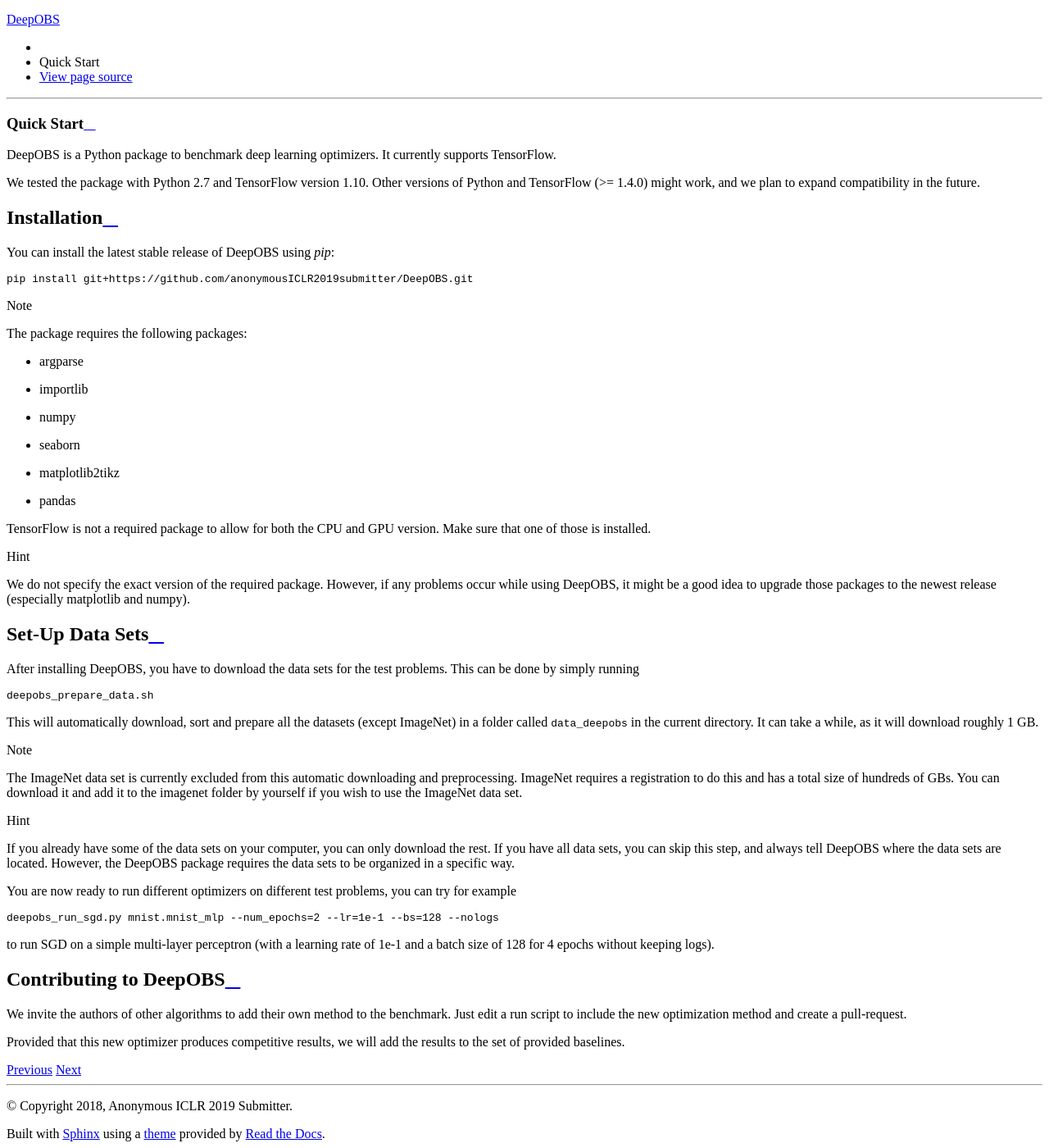
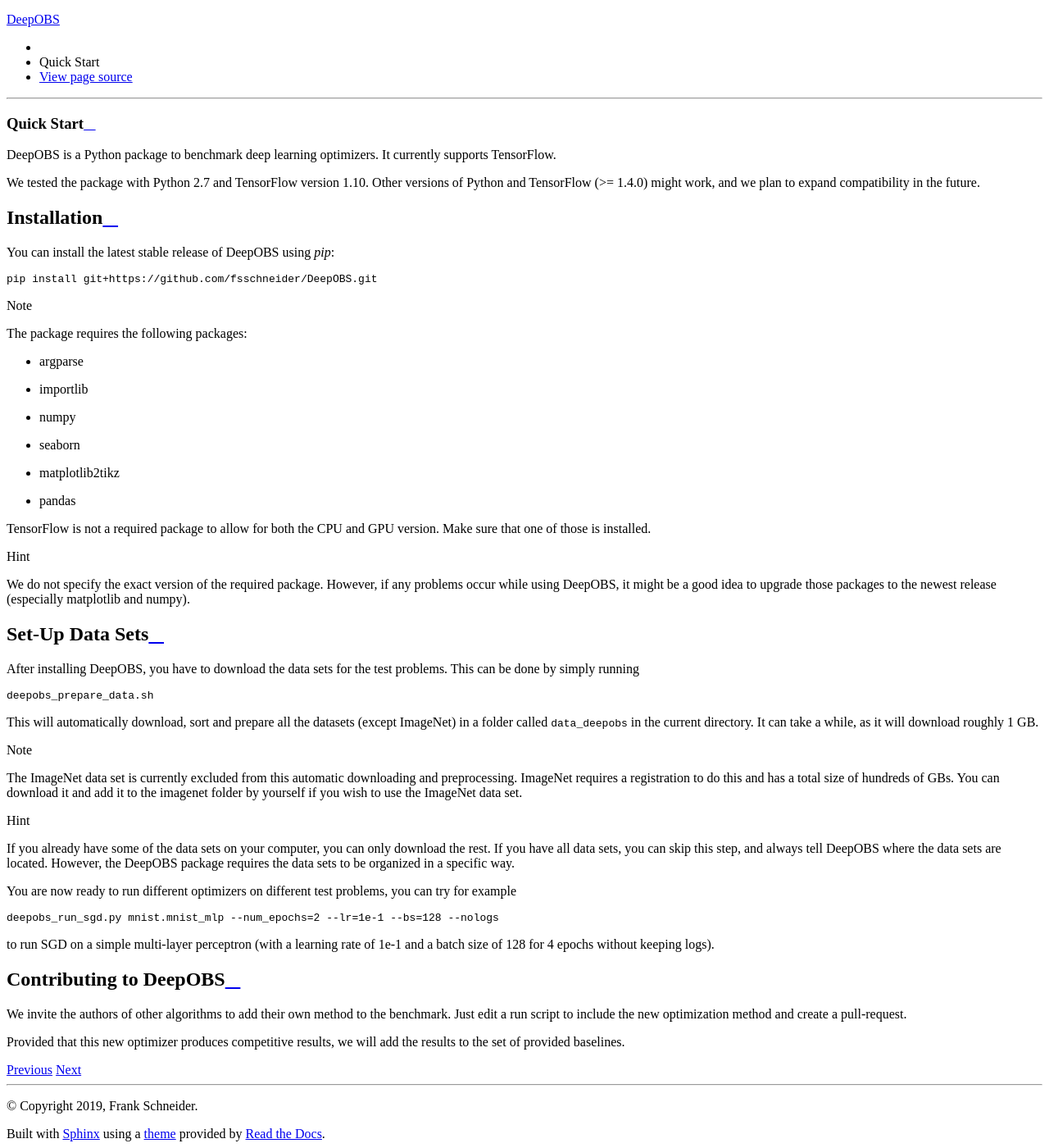
Before and after one commit to fsschneider/DeepOBS, a Sphinx documentation site: the page built from docs/user_guide/quick_start.rst, in a window 1280 px wide and 1400 px high, scrolled down 328 px. Shown: the whole window at 82% size. Built offline with Sphinx 7.4.7 and the Read the Docs theme 2.0.0, drawn with Linux system fonts in a browser that asks for light colours.

Commit message:
update credentials

```diff
--- a/docs/conf.py
+++ b/docs/conf.py
@@ -20,8 +20,8 @@
 # -- Project information -----------------------------------------------------
 
 project = u'DeepOBS'
-copyright = u'2018, Anonymous ICLR 2019 Submitter'
-author = u'Anonymous ICLR 2019 Submitter'
+copyright = u'2019, Frank Schneider'
+author = u'Frank Schneider'
 
 # The short X.Y version
 version = u'1.0'
@@ -136,7 +136,7 @@
 #  author, documentclass [howto, manual, or own class]).
 latex_documents = [
     (master_doc, 'DeepOBS.tex', u'DeepOBS Documentation',
-     u'Anonymous ICLR 2019 Submitter', 'manual'),
+     u'Frank Schneider', 'manual'),
 ]
 
 
--- a/docs/index.rst
+++ b/docs/index.rst
@@ -37,4 +37,4 @@
 * :ref:`search`
 
 
-.. _GitHub: https://github.com/anonymousICLR2019submitter/DeepOBS
+.. _GitHub: https://github.com/fsschneider/DeepOBS
--- a/docs/user_guide/quick_start.rst
+++ b/docs/user_guide/quick_start.rst
@@ -13,7 +13,7 @@
 
 .. code-block:: bash
 
-   pip install git+https://github.com/anonymousICLR2019submitter/DeepOBS.git
+   pip install git+https://github.com/fsschneider/DeepOBS.git
 
 .. NOTE::
   The package requires the following packages:
--- a/docs/user_guide/tutorial.rst
+++ b/docs/user_guide/tutorial.rst
@@ -173,4 +173,4 @@
 
       Trajectory of *SGD* on the stochastic Branin function. The blue function is the non-stochastic version, while the z-value is given by the (observed) stochastic function value.
 
-.. _GitHub: https://github.com/anonymousICLR2019submitter/DeepOBS/blob/master/scripts/deepobs_run_sgd.py
+.. _GitHub: https://github.com/fsschneider/DeepOBS/blob/master/scripts/deepobs_run_sgd.py
--- a/setup.py
+++ b/setup.py
@@ -3,9 +3,9 @@
 setup(name='deepobs',
       version='1.0.1',
       description='Deep Optimization Benchmark Suite',
-      url='https://github.com/anonymousICLR2019submitter/DeepOBS',
-      author='Anonymous ICLR 2019 Submitter',
-      author_email='anonymousiclr2019submitter@gmail.com',
+      url='https://github.com/fsschneider/DeepOBS',
+      author='Frank Schneider, Lukas Balles',
+      author_email='frank.schneider@tuebingen.mpg.de',
       license='MIT',
       packages=find_packages(),
       install_requires=[
```
Also changed, not shown: README.md (+4 -4 lines).
